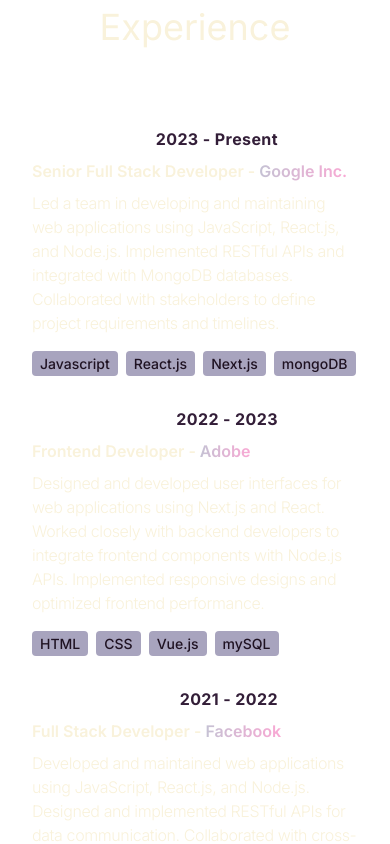
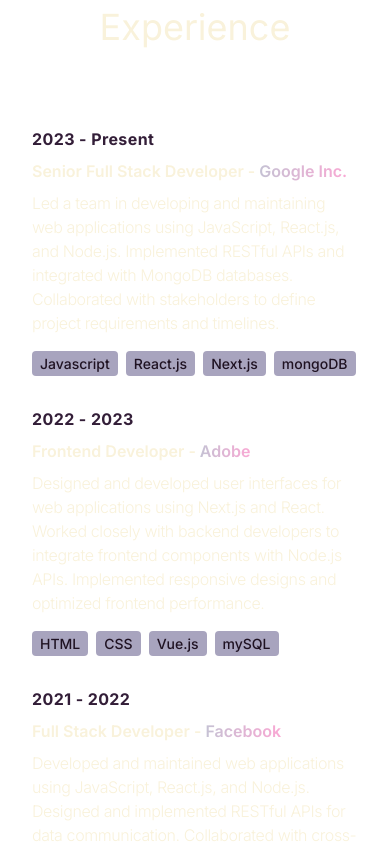
Before and after one commit to jaredabw/jaredabw.github.io, a React (Vite) app: page / in a window 390 px wide. Shown: the part 2340-3184 px from the top of the page. Built offline with nearby package versions, Linux system fonts and the light colour scheme.

Commit message:
update text alignment for mobile

```diff
--- a/src/components/Experiences.jsx
+++ b/src/components/Experiences.jsx
@@ -17,7 +17,7 @@
                         initial={{ opacity: 0, x: -100 }}
                         transition={{ duration: Math.sqrt(index+1) }}
                         className="w-full lg:w-1/6">
-                            <p className="mb-2 text-m font-bold tracking-wide text-dark_purple-500 text-right mr-20">{experience.year}</p>
+                            <p className="mb-2 text-m font-bold tracking-wide text-dark_purple-500 lg:text-right mr-20">{experience.year}</p>
                         </motion.div>
                         <motion.div
                         whileInView={{ opacity: 1, x: 0 }}
```
